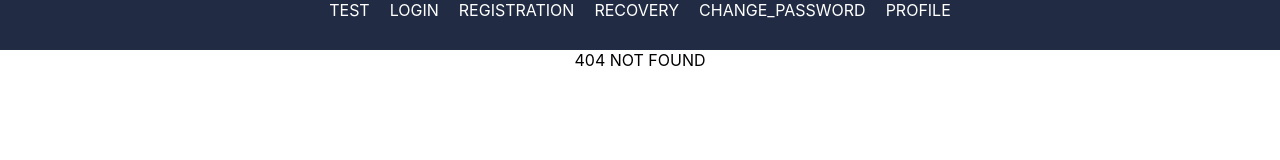
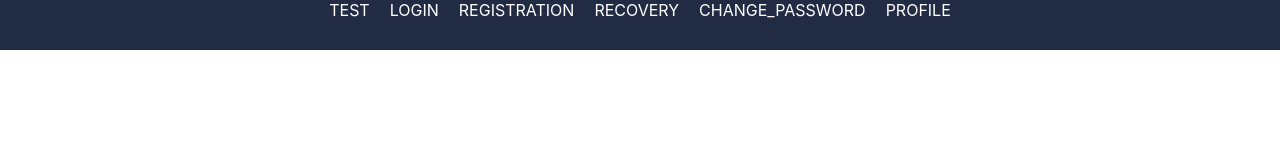
Before and after one commit to TuzDmitry/joint_cards_project, a React (Create React App) app: page / in a window 1280 px wide. Before the commit this address had no page. Shown: the top 160 px of the page. Built offline with nearby package versions, Linux system fonts and the light colour scheme.

Commit message:
added: refactored package.jon

```diff
--- a/package.json
+++ b/package.json
@@ -1,6 +1,6 @@
 {
   "name": "joint_cards_project",
-  "homepage": "https://github.com/TuzDmitry.github.io/joint_cards_project",
+  "homepage": "https://tuzdmitry.github.io/joint_cards_project",
   "version": "0.1.0",
   "private": true,
   "dependencies": {
--- a/src/b1-ui/App/App.tsx
+++ b/src/b1-ui/App/App.tsx
@@ -20,7 +20,7 @@ const App=()=> {
             <Route path={'/recovery-password'} component={RecoveryPage}/>
             <Route path={'/change-password'} component={ChangePasswordPage}/>
             <Route path={'/profile'} component={ProfilePage}/>
-            <Route  path={'*'} render={() => <div>404 NOT FOUND </div>}/>
+            <Route  path={'/eror'} render={() => <div>404 NOT FOUND </div>}/>
         </Switch>
 
         {/*<Switch>*/}
```
